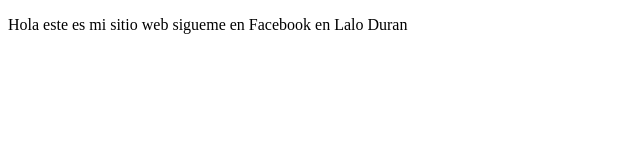
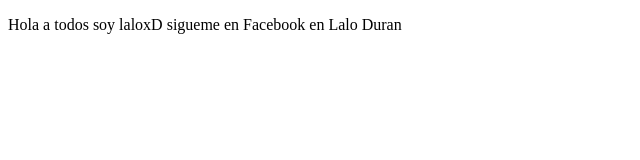
Before and after one commit to LaloDuran/proyectoDemoCursoPrework, a plain HTML site: page index.html in a window 1280 px wide. Shown: the full height of the page, 0-640 px from the left. Drawn offline with Linux system fonts and the light colour scheme.

Commit message:
cambios agregamos saludos

```diff
--- a/index.html
+++ b/index.html
@@ -8,7 +8,7 @@
 </head>
 <body>
     <p>
-        Hola este es mi sitio web
+        Hola a todos soy laloxD
         sigueme en Facebook en  Lalo Duran
     </p>
 </body>
```
